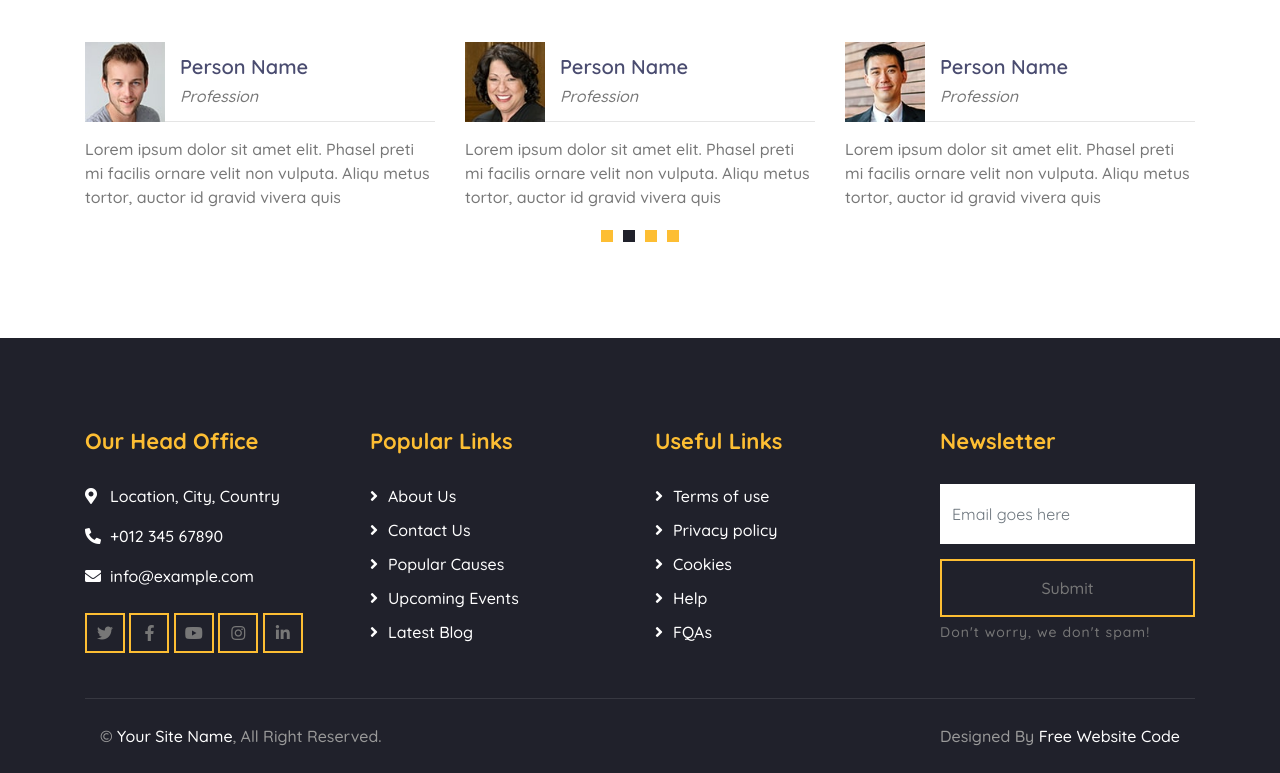
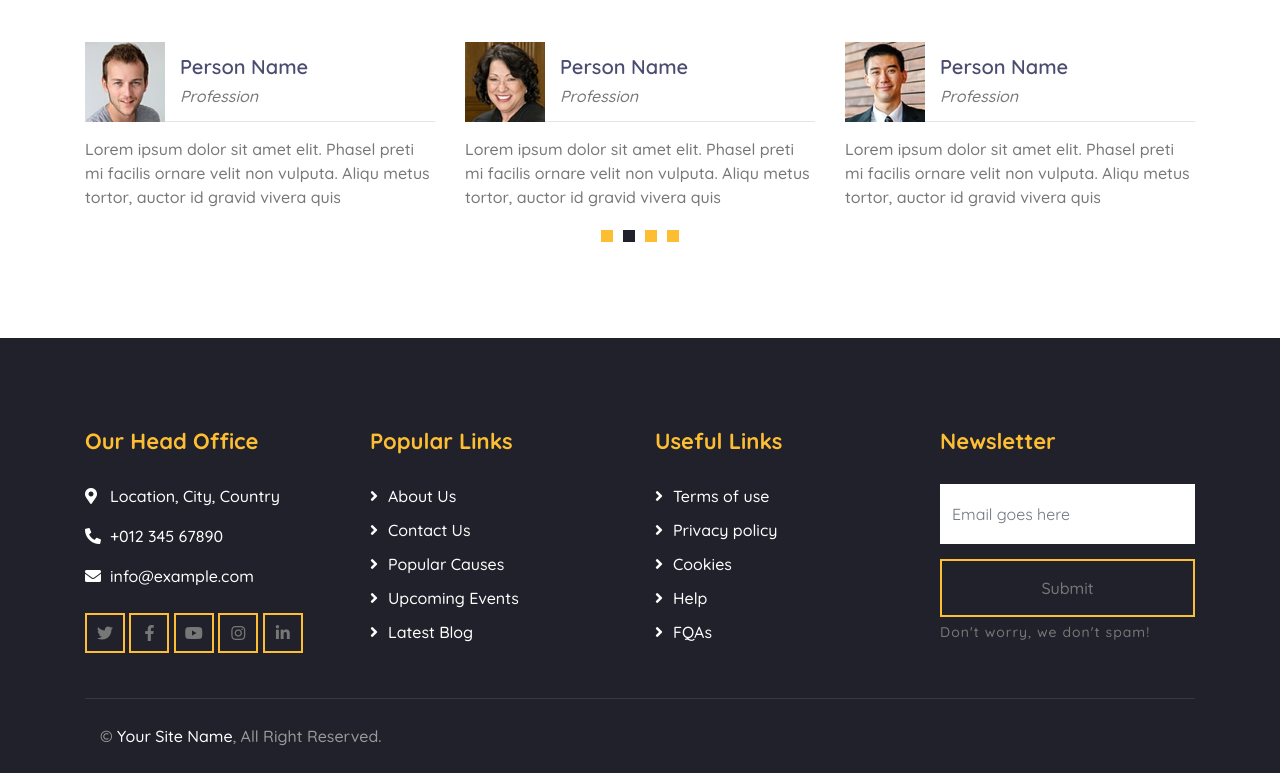
Before and after one commit to mIronsideS/charity-website, a plain HTML site: page about.html in a window 1280 px wide. Shown: the part 2660-3433 px from the top of the page. Drawn offline with nearby package versions, Linux system fonts and the light colour scheme.

Commit message:
Update about.html

```diff
--- a/about.html
+++ b/about.html
@@ -405,7 +405,7 @@
                         <p>&copy; <a href="https://freewebsitecode.com">Your Site Name</a>, All Right Reserved.</p>
                     </div>
                     <div class="col-md-6">
-                        <p>Designed By <a href="https://freewebsitecode.com">Free Website Code</a></p>
+<!--                         <p>Designed By <a href="https://freewebsitecode.com">Free Website Code</a></p> -->
                     </div>
                 </div>
             </div>
```
